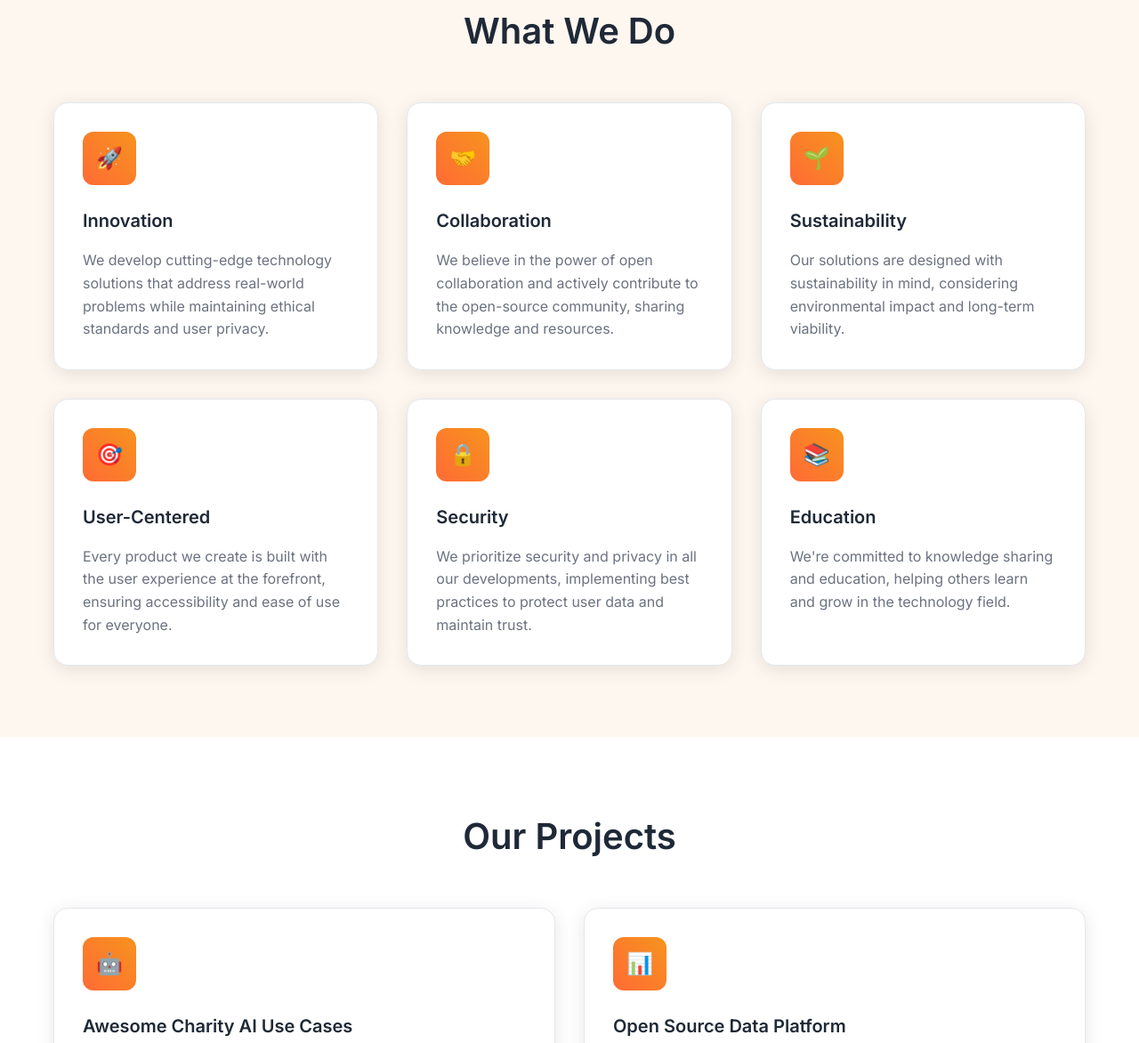
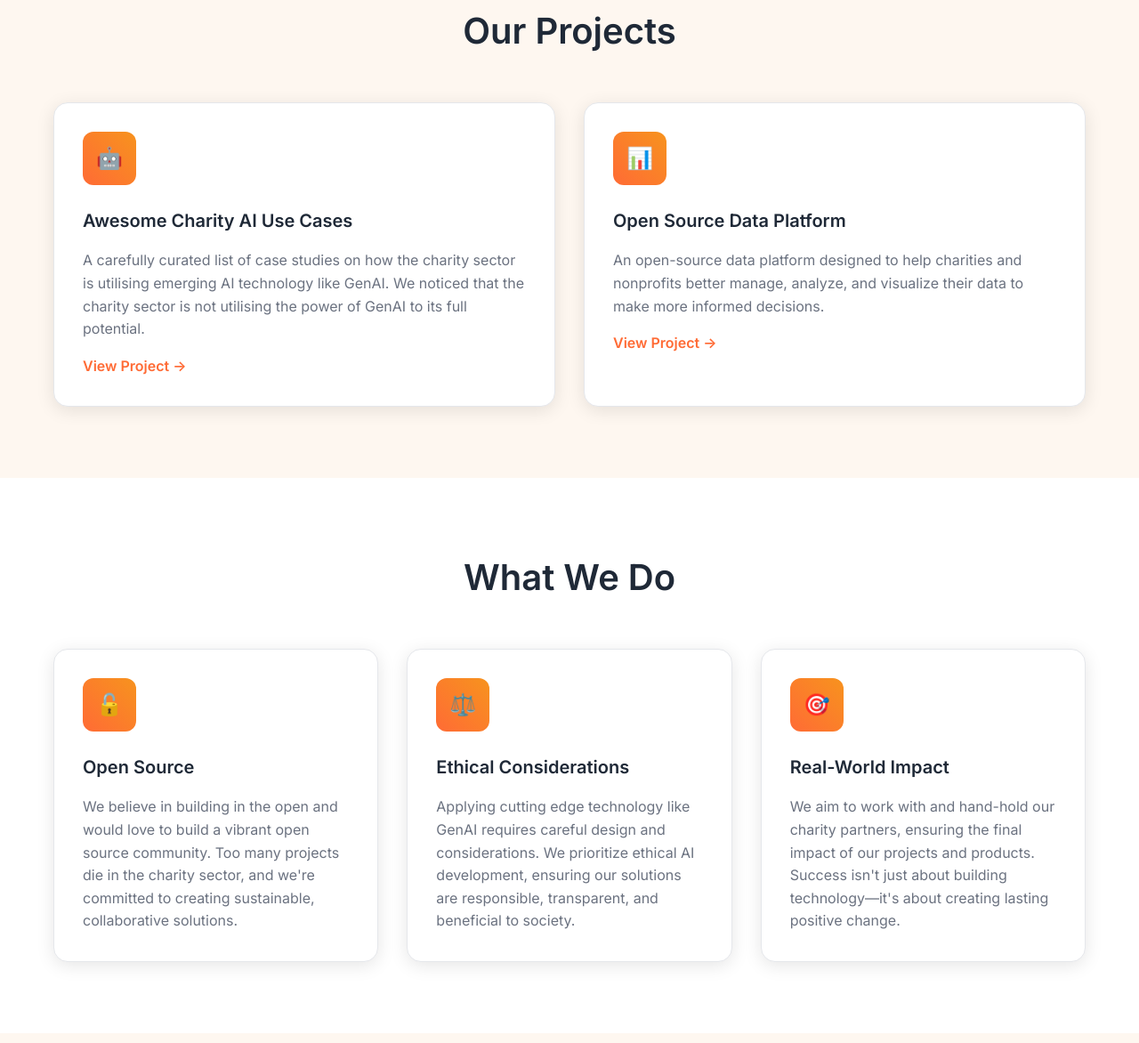
Before and after one commit to KindTechUK/KindTechUK.github.io, a plain HTML site: page index.html in a window 1280 px wide. Shown: the part 1382-2554 px from the top of the page at 89% size. Drawn offline with Linux system fonts and the light colour scheme.

Commit message:
final touches

```diff
--- a/index.html
+++ b/index.html
@@ -420,44 +420,6 @@
             </div>
         </section>
 
-        <section id="features" class="section">
-            <div class="container">
-                <h2>What We Do</h2>
-                <div class="features-grid">
-                    <div class="feature-card">
-                        <div class="feature-icon">🚀</div>
-                        <h3>Innovation</h3>
-                        <p>We develop cutting-edge technology solutions that address real-world problems while maintaining ethical standards and user privacy.</p>
-                    </div>
-                    <div class="feature-card">
-                        <div class="feature-icon">🤝</div>
-                        <h3>Collaboration</h3>
-                        <p>We believe in the power of open collaboration and actively contribute to the open-source community, sharing knowledge and resources.</p>
-                    </div>
-                    <div class="feature-card">
-                        <div class="feature-icon">🌱</div>
-                        <h3>Sustainability</h3>
-                        <p>Our solutions are designed with sustainability in mind, considering environmental impact and long-term viability.</p>
-                    </div>
-                    <div class="feature-card">
-                        <div class="feature-icon">🎯</div>
-                        <h3>User-Centered</h3>
-                        <p>Every product we create is built with the user experience at the forefront, ensuring accessibility and ease of use for everyone.</p>
-                    </div>
-                    <div class="feature-card">
-                        <div class="feature-icon">🔒</div>
-                        <h3>Security</h3>
-                        <p>We prioritize security and privacy in all our developments, implementing best practices to protect user data and maintain trust.</p>
-                    </div>
-                    <div class="feature-card">
-                        <div class="feature-icon">📚</div>
-                        <h3>Education</h3>
-                        <p>We're committed to knowledge sharing and education, helping others learn and grow in the technology field.</p>
-                    </div>
-                </div>
-            </div>
-        </section>
-
         <section id="projects" class="section">
             <div class="container">
                 <h2>Our Projects</h2>
@@ -478,6 +440,29 @@
             </div>
         </section>
 
+        <section id="features" class="section">
+            <div class="container">
+                <h2>What We Do</h2>
+                <div class="features-grid">
+                    <div class="feature-card">
+                        <div class="feature-icon">🔓</div>
+                        <h3>Open Source</h3>
+                        <p>We believe in building in the open and would love to build a vibrant open source community. Too many projects die in the charity sector, and we're committed to creating sustainable, collaborative solutions.</p>
+                    </div>
+                    <div class="feature-card">
+                        <div class="feature-icon">⚖️</div>
+                        <h3>Ethical Considerations</h3>
+                        <p>Applying cutting edge technology like GenAI requires careful design and considerations. We prioritize ethical AI development, ensuring our solutions are responsible, transparent, and beneficial to society.</p>
+                    </div>
+                    <div class="feature-card">
+                        <div class="feature-icon">🎯</div>
+                        <h3>Real-World Impact</h3>
+                        <p>We aim to work with and hand-hold our charity partners, ensuring the final impact of our projects and products. Success isn't just about building technology—it's about creating lasting positive change.</p>
+                    </div>
+                </div>
+            </div>
+        </section>
+
         <section id="contact" class="section">
             <div class="container">
                 <h2>Get in Touch</h2>
@@ -486,9 +471,7 @@
                     <p>Join our community and help us build a kinder, more compassionate technology ecosystem.</p>
                     <div class="social-links">
                         <a href="https://github.com/KindTechUK" class="social-link" title="GitHub">📦</a>
-                        <a href="#" class="social-link" title="Twitter">🐦</a>
-                        <a href="#" class="social-link" title="LinkedIn">💼</a>
-                        <a href="#" class="social-link" title="Discord">💬</a>
+                        <a href="mailto:billyzhaoyh@gmail.com" class="social-link" title="Email">✉️</a>
                     </div>
                 </div>
             </div>
```
